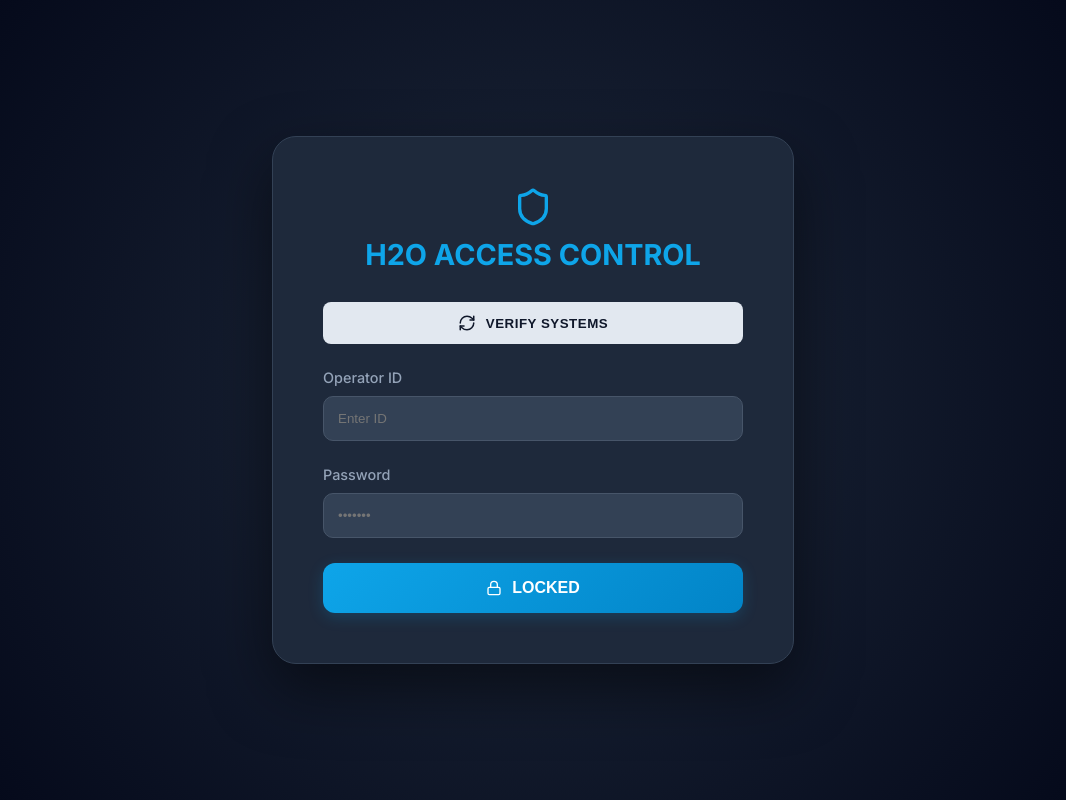
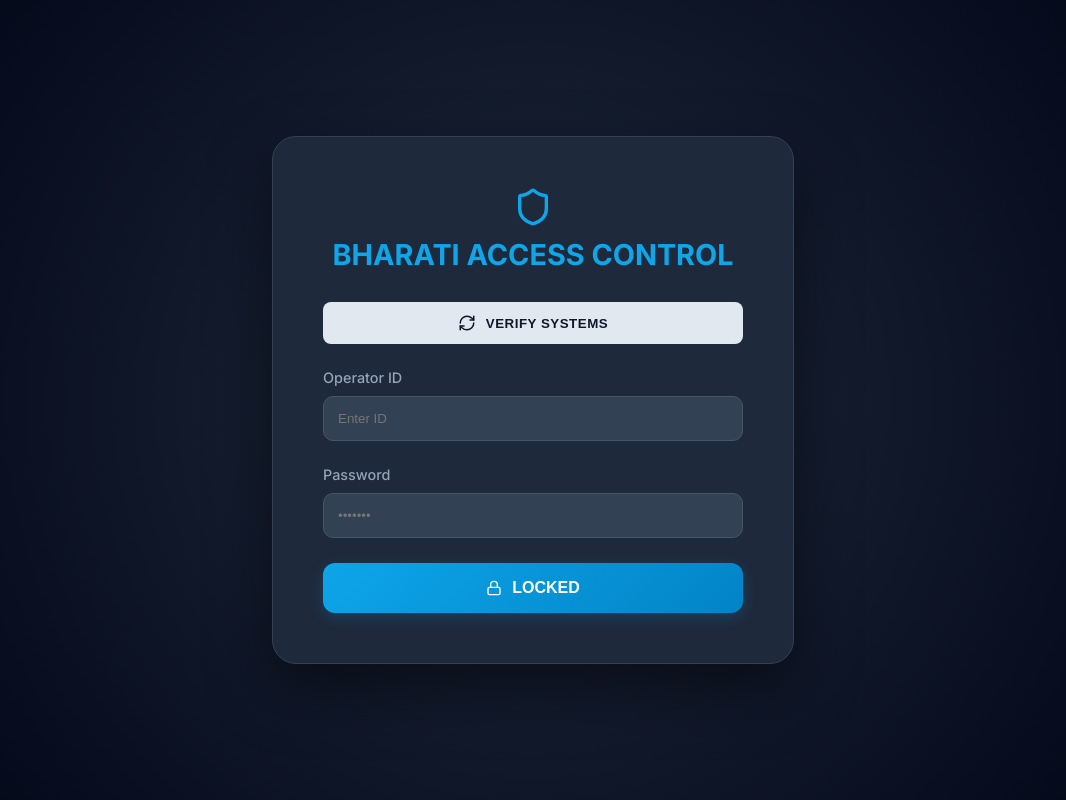
Before and after one commit to Abhinav-Ingle/BHARATI, a React (Create React App) app in the folder frontend/: page / in a window 1280 px wide. Shown: the whole page, without its empty margins (107-1173 px from the left). Built offline with nearby package versions, Linux system fonts and the light colour scheme.

Commit message:
name change

```diff
--- a/frontend/src/App.js
+++ b/frontend/src/App.js
@@ -255,7 +255,7 @@ function App() {
     return (
       <div className="login-container">
         <div className="login-box">
-          <div className="login-header"> <Shield size={40} className="text-cyan-400" /> <h1>H2O <span className="text-sm opacity-50">ACCESS CONTROL</span></h1> </div>
+          <div className="login-header"> <Shield size={40} className="text-cyan-400" /> <h1>BHARATI <span className="text-sm opacity-50">ACCESS CONTROL</span></h1> </div>
           <div className="hardware-check-section">
             <button type="button" className="check-btn" onClick={checkHardware} disabled={isChecking}>
                 {isChecking ? <Loader2 className="spin" size={18}/> : <RefreshCw size={18}/>} {isChecking ? "DIAGNOSING..." : "VERIFY SYSTEMS"}
@@ -282,7 +282,7 @@ function App() {
   return (
     <div className="dashboard-container">
       <div className="sidebar">
-        <div className="brand"><Shield size={24} /> H2O</div>
+        <div className="brand"><Shield size={24} /> BHARATI</div>
         <div className="nav-buttons">
             <button className={`nav-btn ${currentView === 'dashboard' ? 'active' : ''}`} onClick={() => setCurrentView('dashboard')}> <LayoutDashboard size={16}/> Dashboard </button>
             <button className={`nav-btn ${currentView === 'cameras' ? 'active' : ''}`} onClick={() => setCurrentView('cameras')}> <Video size={16}/> Cameras </button>
```
